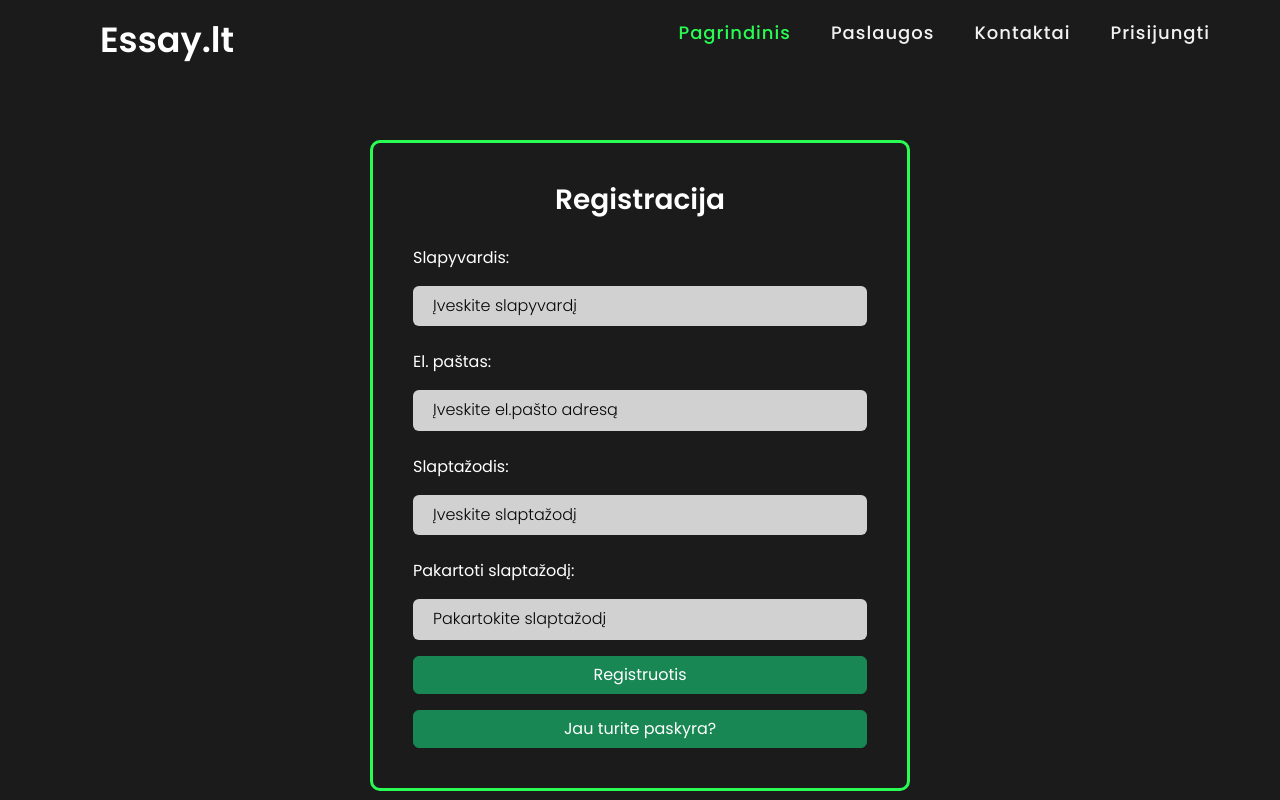
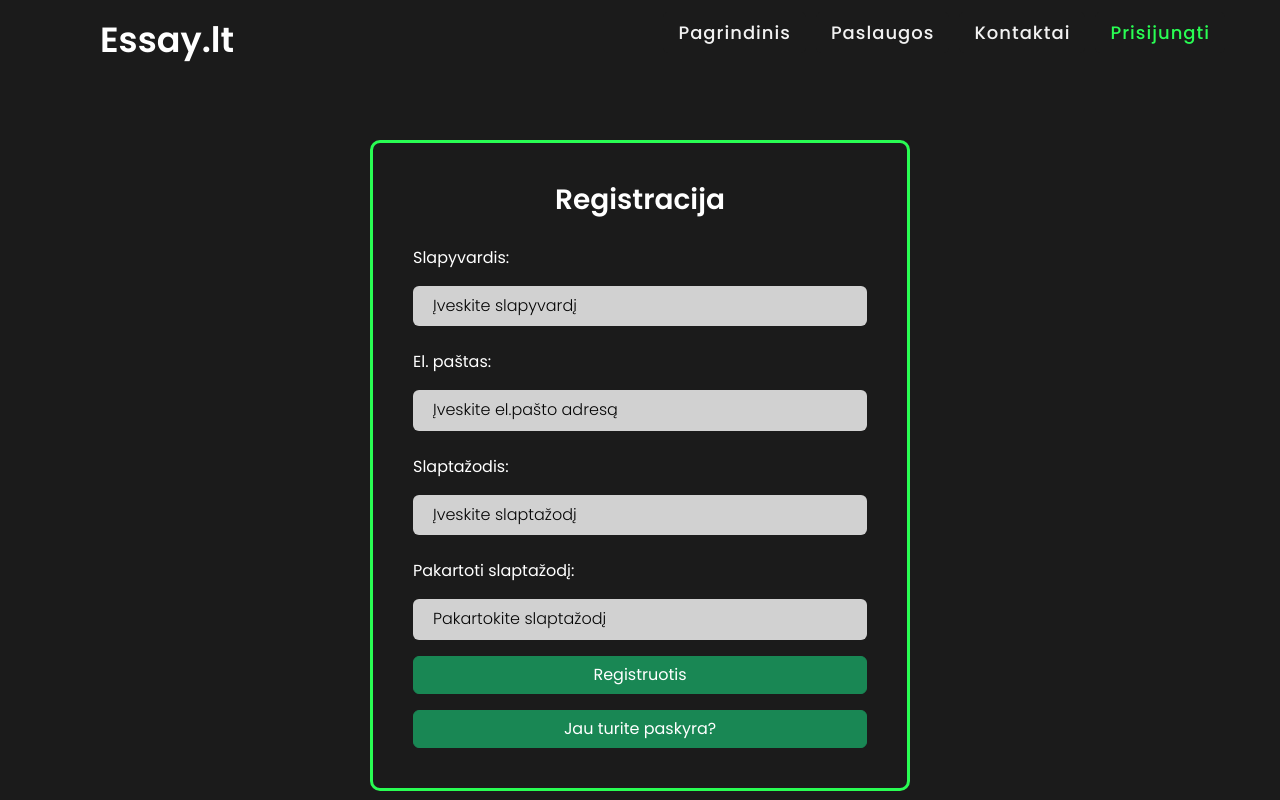
Before and after one commit to Erneeh/Essay-1, a Django app: page /register/ in a window 1280 px wide. Run offline with Django 3.2, Linux system fonts and the light colour scheme; some libraries are stand-ins or nearby versions.

Commit message:
active nav
added active nav

```diff
--- a/Projektas/myapp/templates/header.html
+++ b/Projektas/myapp/templates/header.html
@@ -1,3 +1,9 @@
+{% url 'index' as index %}
+{% url 'services' as services %}
+{% url 'login' as login %}
+{% url 'register' as register %}
+
+
 <!DOCTYPE html>
 <html lang="en" dir="ltr">
 <head>
@@ -18,14 +24,14 @@
         <i class="fas fa-bars"></i>
     </label>
     <ul>
-        <li><a class="active" href="{% url 'index' %}">Pagrindinis</a></li>
-        <li><a href="{% url 'services' %}">Paslaugos</a></li>
+        <li><a class="{% if request.path == index %} active {% endif %}" href="{% url 'index' %}">Pagrindinis</a></li>
+        <li><a class="{% if request.path == services %} active {% endif %}" href="{% url 'services' %}">Paslaugos</a></li>
         <li><a href="#">Kontaktai</a></li>
         {% if user.is_authenticated %}
         <li><a href="#">{{ user.get_username }}</a></li>
         <li><a href="{% url 'logout' %}">Atsijungti</a></li>
         {% else %}
-        <li><a href="{% url 'login' %}">Prisijungti</a></li>
+        <li><a class="{% if request.path == login or request.path == register %} active {% endif %}" href="{% url 'login' %}">Prisijungti</a></li>
         {% endif %}
     </ul>
 </nav>
--- a/Projektas/myapp/templates/login.html
+++ b/Projektas/myapp/templates/login.html
@@ -9,6 +9,7 @@
     <title>Prisijungimas - Essay.lt</title>
     {% load static %}
     <link rel="stylesheet" href="{% static 'css/login.css' %}">
+
     {% load bootstrap5 %}
     {% bootstrap_css %}
     {% bootstrap_javascript %}
--- a/Projektas/myapp/templates/register.html
+++ b/Projektas/myapp/templates/register.html
@@ -11,8 +11,8 @@
     {% load static %}
     <link rel="stylesheet" href="{% static 'css/login.css' %}">
     {% load bootstrap5 %}
-  {% bootstrap_css %}
-  {% bootstrap_javascript %}
+    {% bootstrap_css %}
+    {% bootstrap_javascript %}
 </head>
 <body>
     <div class="form-body">
```
